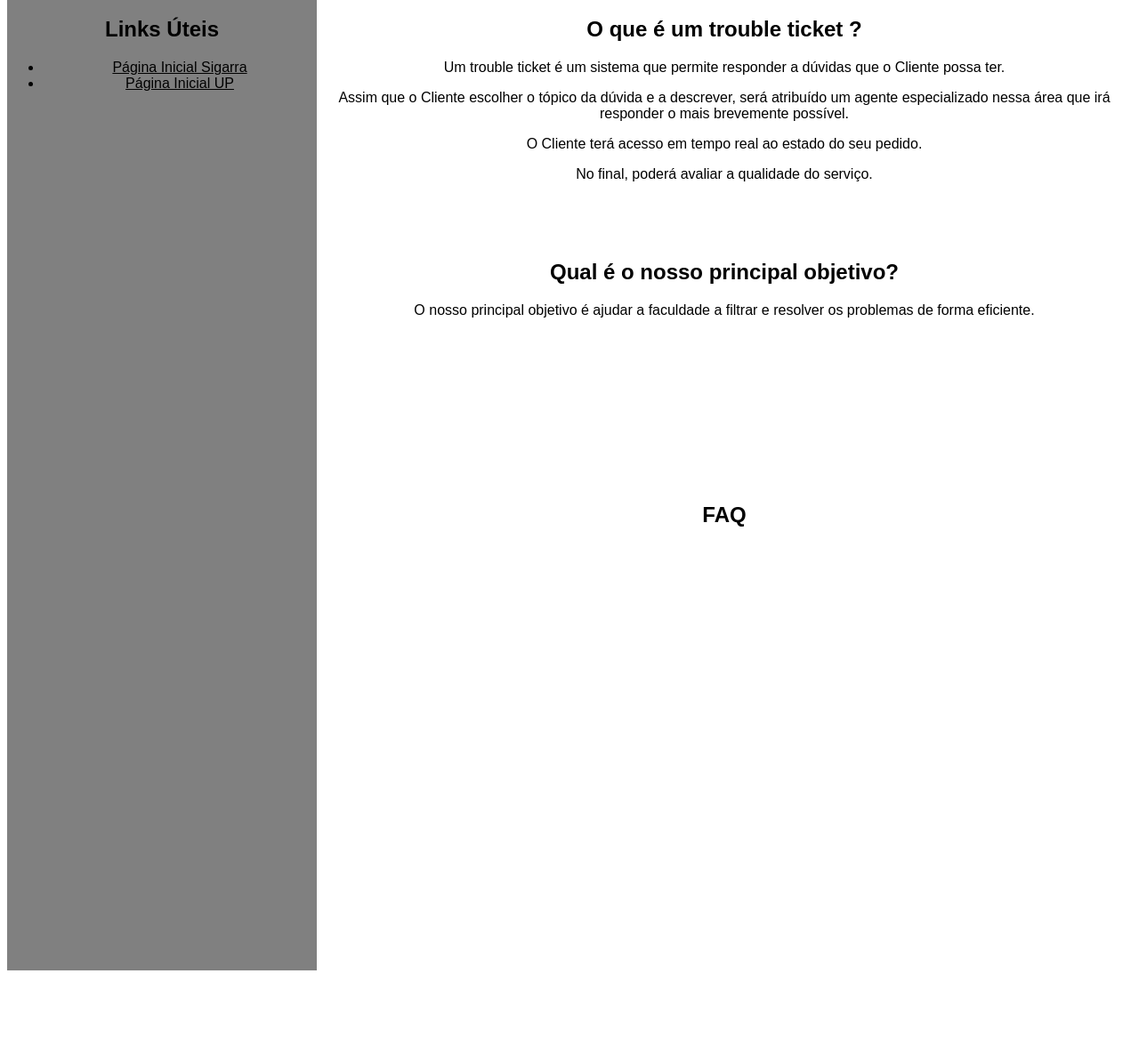
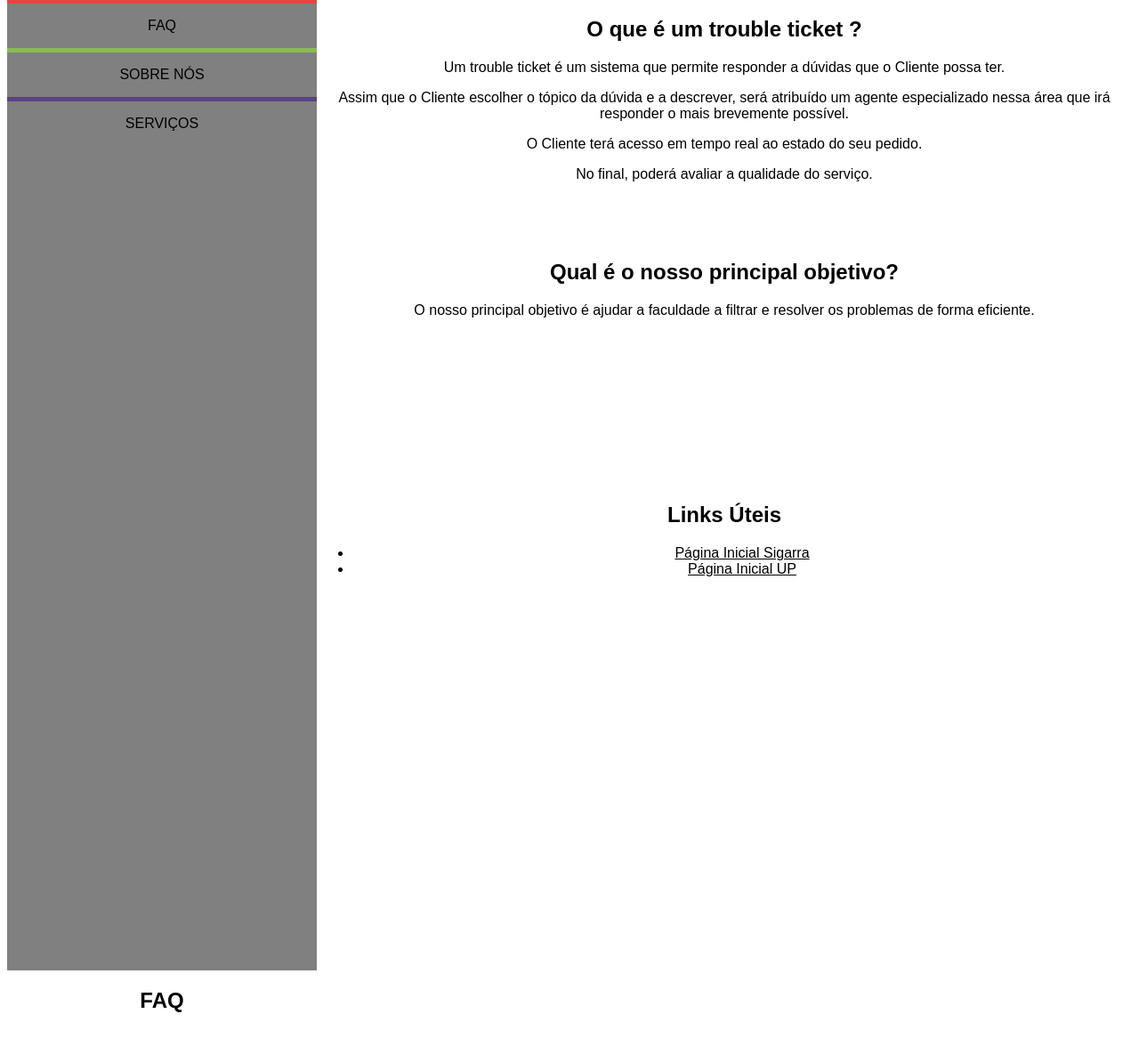
Before and after one commit to LuisRelvas/ProjectLTW, a PHP site: page /main.html in a window 1280 px wide. Shown: the part 282-1449 px from the top of the page at 89% size. Before the commit the page ends 1373 px from the top, so only its background shows below. Run offline with PHP 8.4, Linux system fonts and the light colour scheme.

Commit message:
Change the layout

```diff
--- a/src/layout.css
+++ b/src/layout.css
@@ -18,7 +18,7 @@ body {
     grid-row-end: p1;
   }
 
-  body > #links {
+  body > #menu {
     background-color: grey;
     grid-column-start: start;
     grid-column-end: middle;
@@ -40,7 +40,8 @@ body {
     grid-row-end: p2;
   }
 
-  body > #p3 {
+  body > #links  {
+
     grid-column-start: middle;
     grid-column-end: end;
     grid-row-start: p3;
@@ -63,3 +64,47 @@ body {
     grid-row-start: start;
     grid-row-end: p1;
  }
+
+ #menu ul {
+  margin: 0;
+  padding: 0;
+}
+
+#menu li {
+
+  text-align: center;
+
+  list-style-type: none;
+
+  padding: 1em 0;
+}
+
+#menu li a{
+  color: black;
+  text-decoration: none;
+}
+
+#menu li:hover {
+  background-color: grey;
+}
+
+#menu li:hover a{
+  color:rgb(173, 162, 43);
+  text-decoration: underline;
+}
+
+#hamburger, .hamburger {
+  display: none;
+}
+
+#menu li:nth-child(1) {
+  border-top: 5px solid #e1493e;
+}
+
+#menu li:nth-child(2) {
+  border-top: 5px solid #8aba56;
+}
+
+#menu li:nth-child(3) {
+  border-top: 5px solid #5b4282;
+}
--- a/src/main.html
+++ b/src/main.html
@@ -35,6 +35,18 @@
             <li><a href="https://www.up.pt/portal/pt/">Página Inicial UP</a></li>
         </ul></nav>
     </div>
+
+    <nav id="menu">
+
+        <input type="checkbox" id="hamburger">
+        <label class="hamburger" for="hamburger"></label>
+
+        <ul>
+          <li><a href="index.html">FAQ</a></li>
+          <li><a href="index.html">SOBRE NÓS</a></li>
+          <li><a href="index.html">SERVIÇOS</a></li>
+        </ul>
+      </nav>
     <img src="/home/luisvrelvas/Documentos/project-ltw01g07/img/img1.jpg" alt="Example Image">
 </body>
 
```
